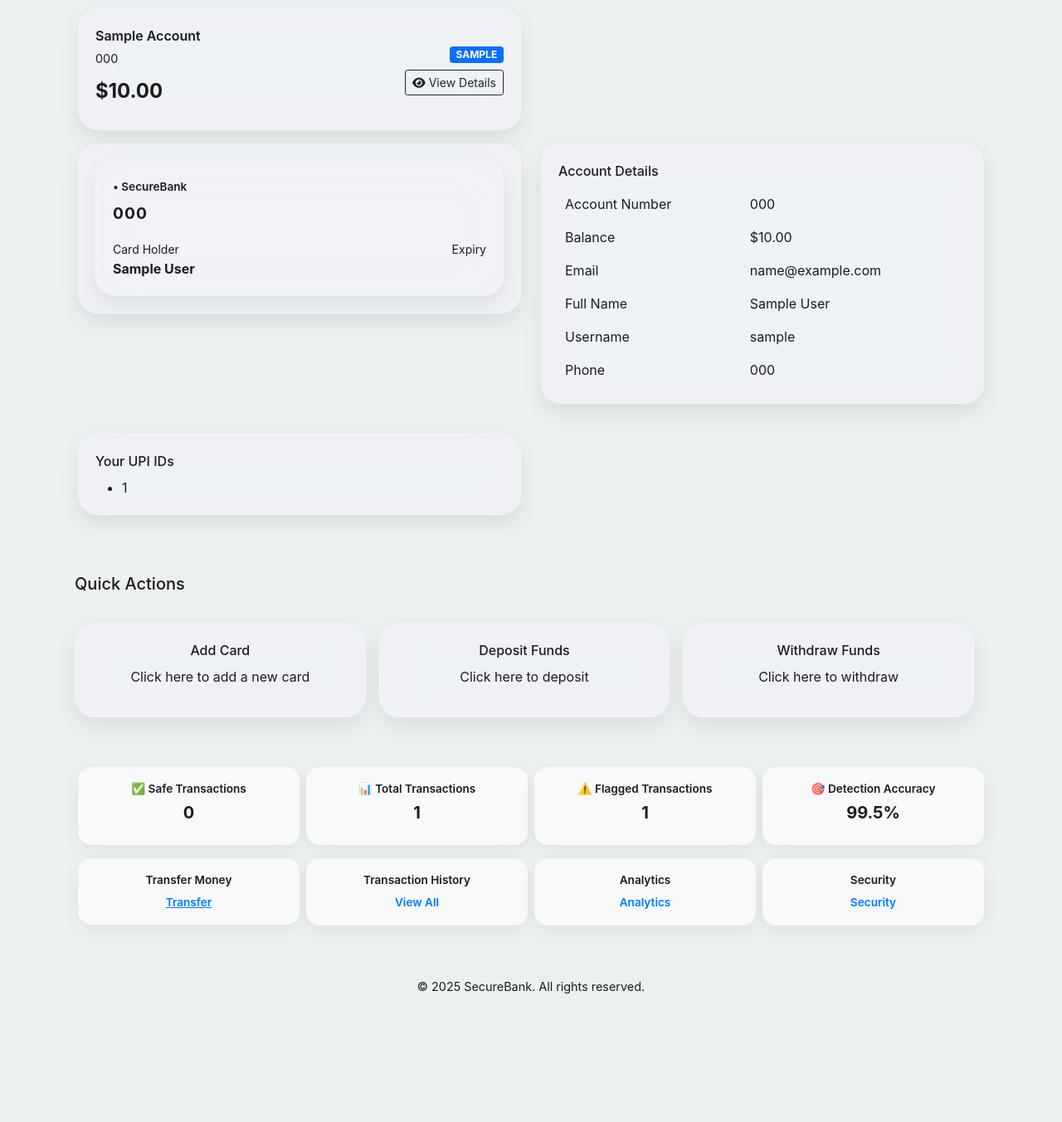
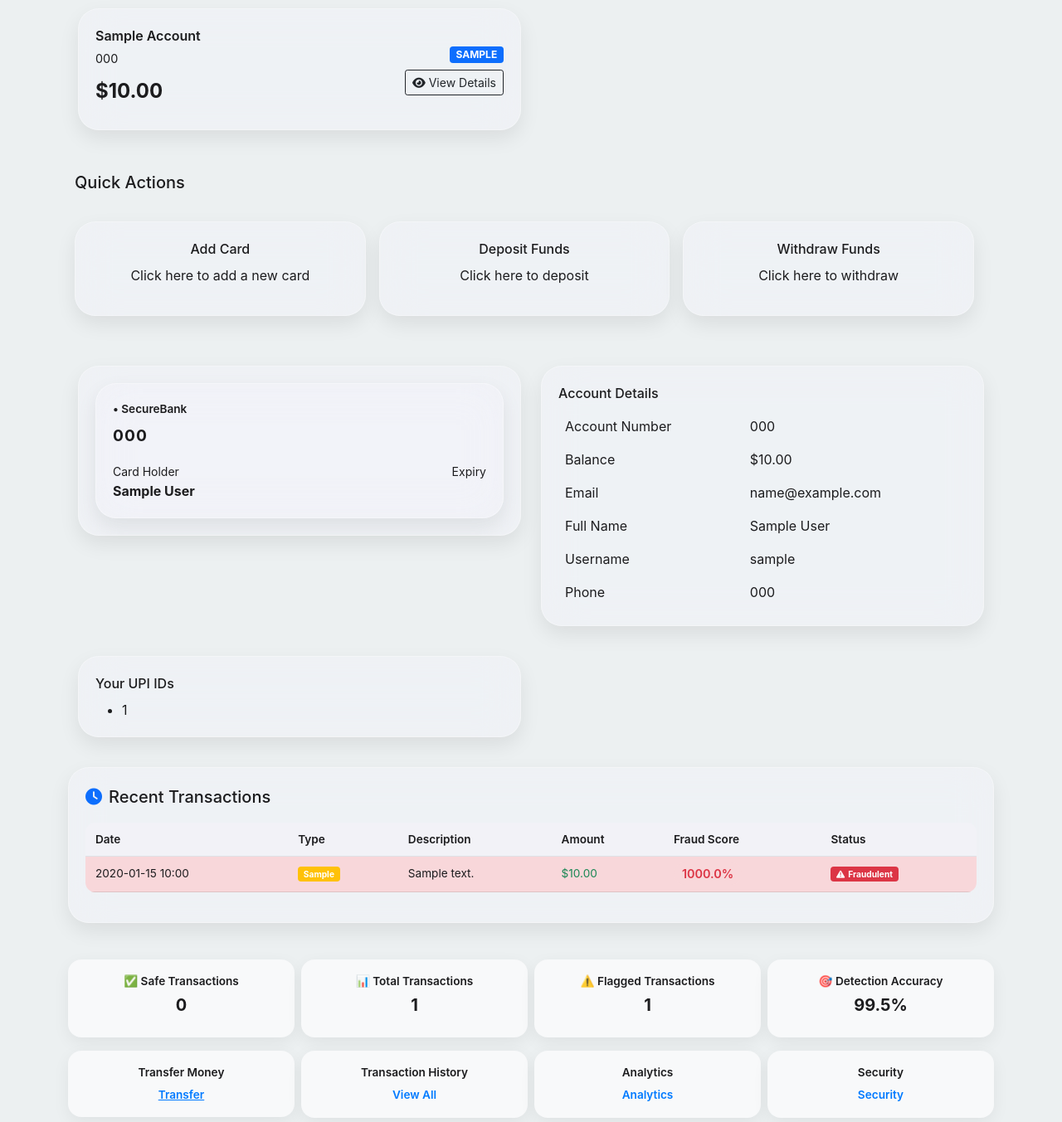
Before and after one commit to asrieldev/secureBank, a Flask app: page /dashboard in a window 1280 px wide. Shown: the part 148-1501 px from the top of the page at 83% size. Before the commit the page ends 1347 px from the top, so only its background shows below. Run offline with Flask 3, Linux system fonts and the light colour scheme; a user stored in the database is signed in; tables that the repository leaves empty hold one stand-in row (values such as "Sample post").

Commit message:
Add update on Dashbord

```diff
--- a/templates/dashboard.html
+++ b/templates/dashboard.html
@@ -195,6 +195,34 @@ body, h2, h3, h4, h5, h6, p, a, td, th {
 
   <!-- Cards, Accounts, UPI -->
   <div class="row mb-4">
+    <!-- Quick Actions: Add Card, Deposit, Withdraw -->
+<div class="row mb-4 g-3">
+    <div class="col-12">
+        <h5 class="mb-3">Quick Actions</h5>
+    </div>
+
+    <div class="col-md-4 mb-3">
+        <div class="glass text-center">
+            <h6>Add Card</h6>
+            <p><a href="{{ url_for('cards') }}" class="text-decoration-none">Click here to add a new card</a></p>
+        </div>
+    </div>
+
+    <div class="col-md-4 mb-3">
+        <div class="glass text-center">
+            <h6>Deposit Funds</h6>
+            <p><a href="{{ url_for('deposit') }}" class="text-decoration-none">Click here to deposit</a></p>
+        </div>
+    </div>
+
+    <div class="col-md-4 mb-3">
+        <div class="glass text-center">
+            <h6>Withdraw Funds</h6>
+            <p><a href="{{ url_for('withdraw') }}" class="text-decoration-none">Click here to withdraw</a></p>
+        </div>
+    </div>
+</div>
+
     {% for card in cards %}
     <div class="col-md-6 mb-3">
       <div class="glass">
@@ -239,34 +267,55 @@ body, h2, h3, h4, h5, h6, p, a, td, th {
         <p>No UPI linked yet.</p>
         {% endif %}
       </div>
-    </div><!-- Quick Actions: Add Card, Deposit, Withdraw -->
-<div class="row mb-4 g-3">
-    <div class="col-12">
-        <h5 class="mb-3">Quick Actions</h5>
     </div>
 
-    <div class="col-md-4 mb-3">
-        <div class="glass text-center">
-            <h6>Add Card</h6>
-            <p><a href="{{ url_for('cards') }}" class="text-decoration-none">Click here to add a new card</a></p>
+      <div class="glass table-card">
+        <h5 class="mb-3"><i class="fas fa-clock text-primary me-2"></i>Recent Transactions</h5>
+        <div id="transactions-loader" class="text-center" style="display:none;">
+          <div class="spinner"></div>
         </div>
+        {% if transactions %}
+        <div class="table-responsive">
+          <table class="table table-hover">
+            <thead>
+              <tr>
+                <th>Date</th><th>Type</th><th>Description</th><th>Amount</th><th>Fraud Score</th><th>Status</th>
+              </tr>
+            </thead>
+            <tbody>
+              {% for transaction in transactions %}
+              <tr class="{% if transaction.is_fraudulent %}table-danger{% endif %}">
+                <td>{{ transaction.timestamp.strftime('%Y-%m-%d %H:%M') }}</td>
+                <td><span class="badge bg-{% if transaction.transaction_type=='transfer' %}primary{% elif transaction.transaction_type=='deposit' %}success{% else %}warning{% endif %}">{{ transaction.transaction_type.title() }}</span></td>
+                <td>{{ transaction.description[:50] }}{% if transaction.description|length>50 %}...{% endif %}</td>
+                <td class="{% if transaction.amount<0 %}text-danger{% else %}text-success{% endif %}">${{ "%.2f"|format(transaction.amount) }}</td>
+                <td>
+                  {% if transaction.fraud_score>0 %}
+                    <span class="fraud-score {% if transaction.fraud_score<0.3 %}low{% elif transaction.fraud_score<0.7 %}medium{% else %}high{% endif %}">{{ "%.1f"|format(transaction.fraud_score*100) }}%</span>
+                  {% else %} <span class="text-muted">-</span> {% endif %}
+                </td>
+                <td>
+                  {% if transaction.is_fraudulent %}
+                    <span class="badge bg-danger"><i class="fas fa-exclamation-triangle me-1"></i>Fraudulent</span>
+                  {% else %}
+                    <span class="badge bg-success"><i class="fas fa-check me-1"></i>Safe</span>
+                  {% endif %}
+                </td>
+              </tr>
+              {% endfor %}
+            </tbody>
+          </table>
+        </div>
+        {% else %}
+        <div class="text-center py-4">
+          <i class="fas fa-inbox fa-3x text-muted mb-3"></i>
+          <h5>No transactions yet</h5>
+          <p class="text-muted">Your transaction history will appear here.</p>
+        </div>
+        {% endif %}
+      </div>
     </div>
-
-    <div class="col-md-4 mb-3">
-        <div class="glass text-center">
-            <h6>Deposit Funds</h6>
-            <p><a href="{{ url_for('deposit') }}" class="text-decoration-none">Click here to deposit</a></p>
-        </div>
-    </div>
-
-    <div class="col-md-4 mb-3">
-        <div class="glass text-center">
-            <h6>Withdraw Funds</h6>
-            <p><a href="{{ url_for('withdraw') }}" class="text-decoration-none">Click here to withdraw</a></p>
-        </div>
-    </div>
-</div>
-
+  </div>
 
   <!-- Dashboard Tiles -->
   <div class="dashboard-container">
```
